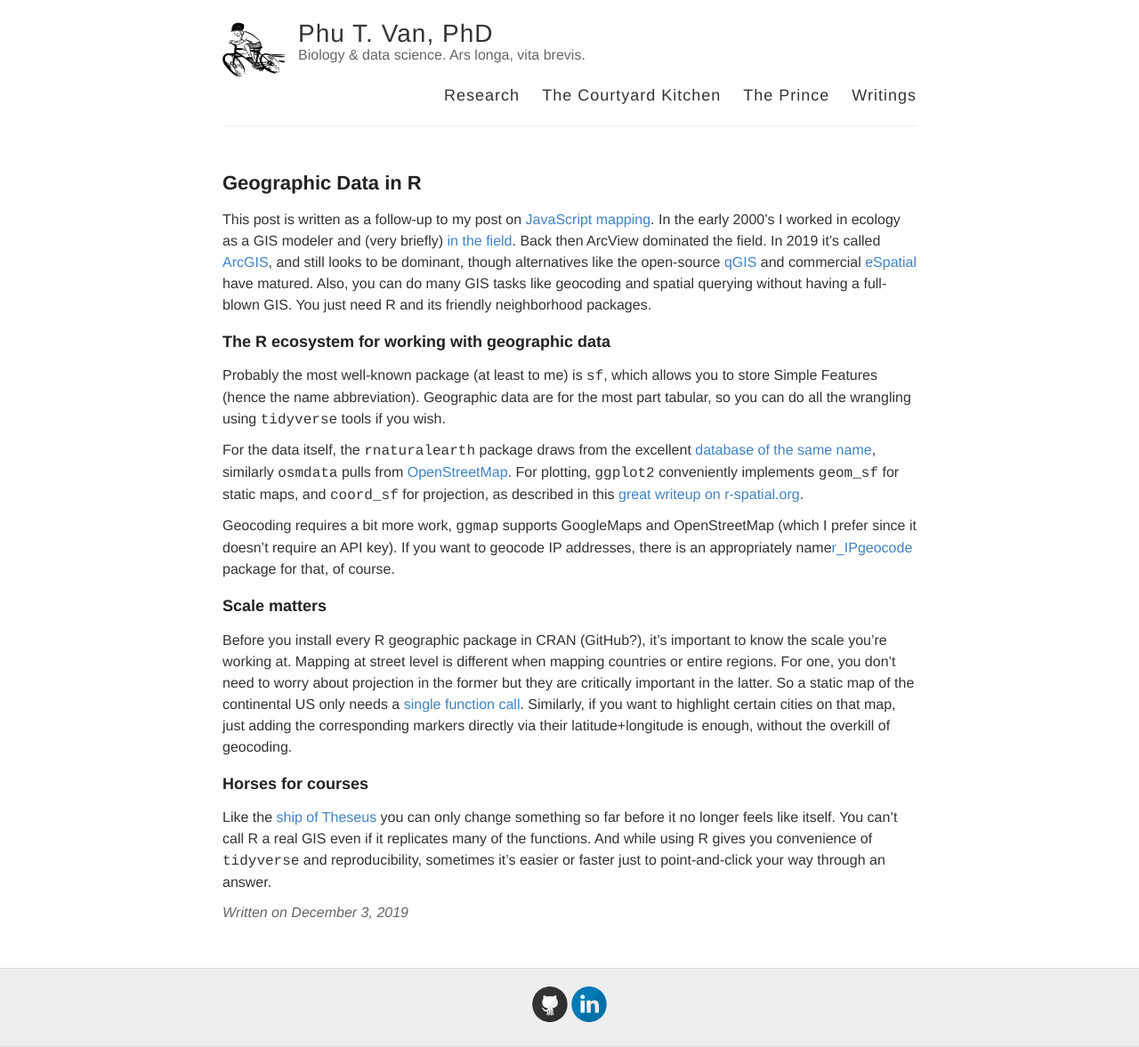
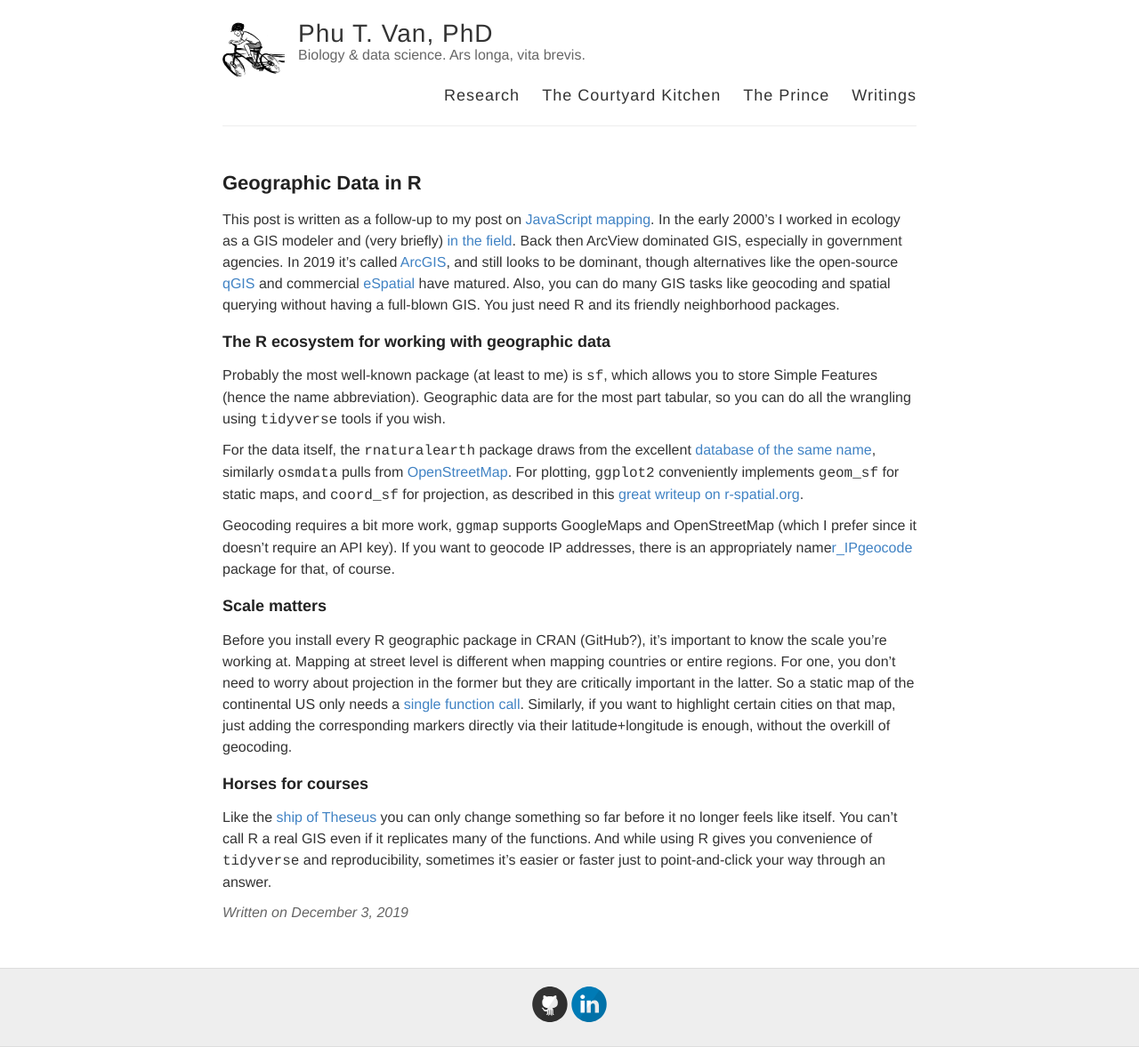
Before and after one commit to ptvan/ptvan.github.io, a Jekyll site: the page built from _posts/2019-12-03-geographic-data-in-R.md, in a window 1280 px wide. Shown: the whole page at 89% size. Built offline with Jekyll 4.4.1, drawn with Linux system fonts in a browser that asks for light colours.

Commit message:
updated geographic data in R blogpost

```diff
--- a/_posts/2019-12-03-geographic-data-in-R.md
+++ b/_posts/2019-12-03-geographic-data-in-R.md
@@ -3,7 +3,7 @@
 title: Geographic Data in R
 ---
 
-This post is written as a follow-up to my post on [JavaScript mapping](https://ptvan.github.io/javascript-interactive-streetmap/). In the early 2000's I worked in ecology as a GIS modeler and (very briefly) [in the field](https://www.fs.usda.gov/colville/). Back then ArcView dominated the field. In 2019 it's called [ArcGIS](https://www.esri.com/en-us/arcgis/products/arcgis-pro/overview), and still looks to be dominant, though alternatives like the open-source [qGIS](https://www.qgis.org) and commercial [eSpatial](https://www.espatial.com/mapping-software) have matured. Also, you can do many GIS tasks like geocoding and spatial querying without having a full-blown GIS. You just need R and its friendly neighborhood packages.
+This post is written as a follow-up to my post on [JavaScript mapping](https://ptvan.github.io/javascript-interactive-streetmap/). In the early 2000's I worked in ecology as a GIS modeler and (very briefly) [in the field](https://www.fs.usda.gov/colville/). Back then ArcView dominated GIS, especially in government agencies. In 2019 it's called [ArcGIS](https://www.esri.com/en-us/arcgis/products/arcgis-pro/overview), and still looks to be dominant, though alternatives like the open-source [qGIS](https://www.qgis.org) and commercial [eSpatial](https://www.espatial.com/mapping-software) have matured. Also, you can do many GIS tasks like geocoding and spatial querying without having a full-blown GIS. You just need R and its friendly neighborhood packages.
 
 ### The R ecosystem for working with geographic data
 Probably the most well-known package (at least to me) is `sf`, which allows you to store Simple Features (hence the name abbreviation). Geographic data are for the most part tabular, so you can do all the wrangling using `tidyverse` tools if you wish.
```
